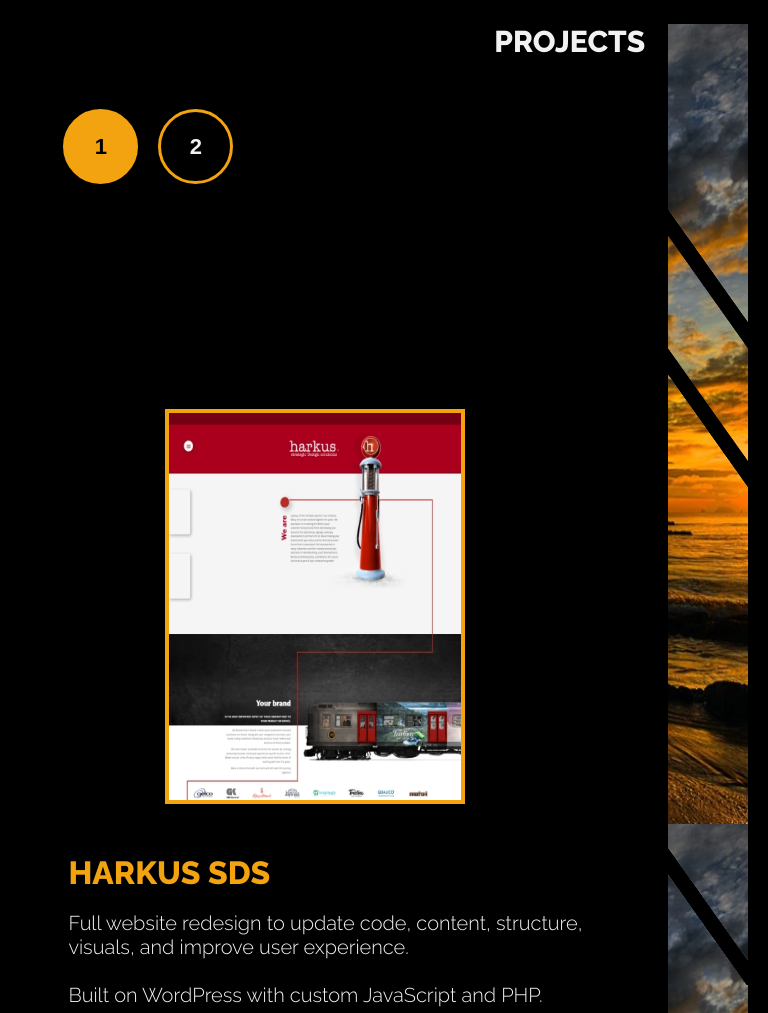
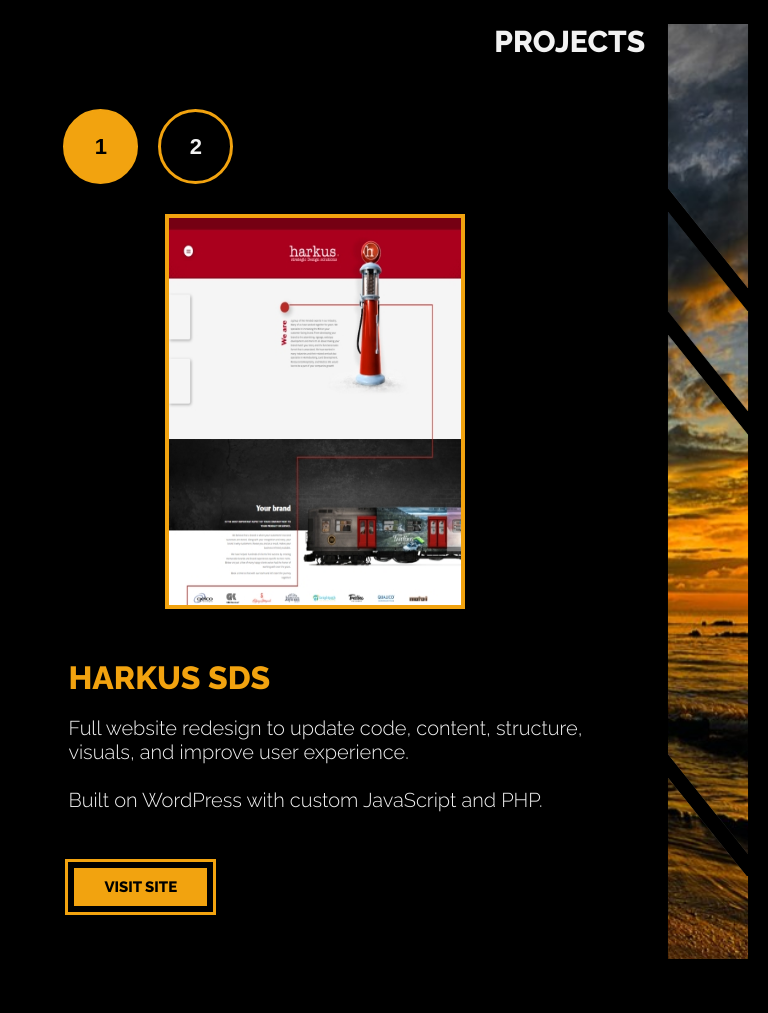
Before and after one commit to mikesuchor/mikesuchor.github.io, a plain HTML site: page index.html in a window 768 px wide. Shown: the part 1787-2800 px from the top of the page. Drawn offline with nearby package versions, Linux system fonts and the light colour scheme.

Commit message:
ipad mini sizing

```diff
--- a/assets/css/mediaqueries.css
+++ b/assets/css/mediaqueries.css
@@ -574,3 +574,38 @@
     margin-left: 15vw;
   }
 }
+
+/* Tablet portrait: replace the old 350px slider offset / -300px dots hack with
+   normal flow (dots above the slides), so there's no empty gap */
+@media (min-width: 601px) and (max-width: 960px) {
+  .projects__section__title {
+    margin-bottom: 50px;
+  }
+  .projects__slider {
+    display: flex;
+    flex-direction: column-reverse;
+    margin-top: 0;
+  }
+  .slick-dots {
+    position: static;
+    margin: 0;
+    padding-left: 15px;
+  }
+  .slick-list {
+    margin-top: 30px;
+  }
+}
+
+/* Tablet portrait (iPad mini 768px etc.) */
+@media (min-width: 601px) and (max-width: 960px) {
+  .hero__title__block {
+    padding-left: 60px;
+  }
+}
+
+/* Tablet landscape / small laptop (iPad mini 1024px etc.) */
+@media (min-width: 961px) and (max-width: 1300px) {
+  .hero__title__block {
+    padding-left: 60px;
+  }
+}
--- a/assets/js/slickSlider.js
+++ b/assets/js/slickSlider.js
@@ -6,6 +6,13 @@
     adaptiveHeight: true,
     // slick 1.8.1's touch handler can block vertical page scrolling when a
     // gesture starts on the slider; switch projects with the dots instead
-    swipe: false
+    swipe: false,
+    responsive: [
+      // tablet portrait: slides differ in height, and resizing per slide
+      // stretches the section's background frame, so keep a fixed height
+      { breakpoint: 961, settings: { adaptiveHeight: false } },
+      // phones hide the frame, so resizing per slide is fine there
+      { breakpoint: 601, settings: { adaptiveHeight: true } }
+    ]
   });
 });
```
